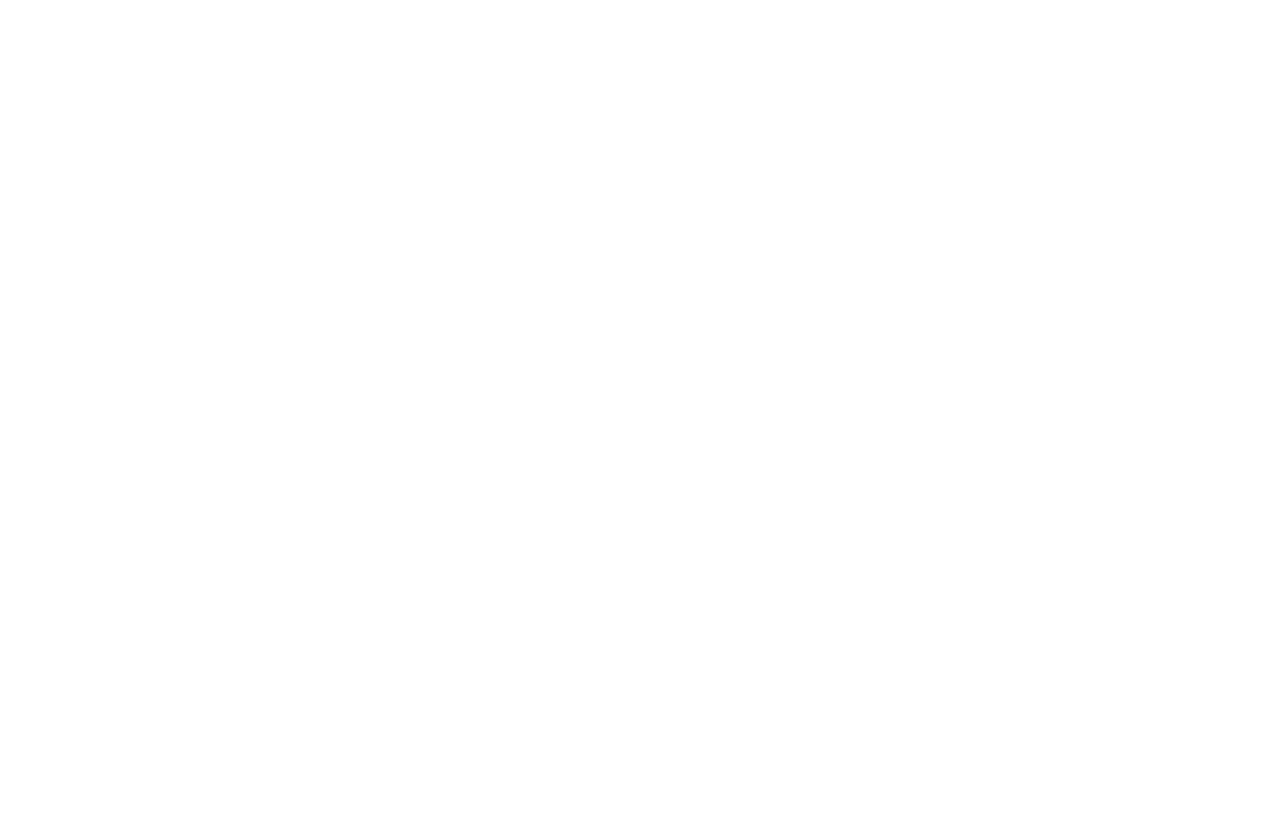
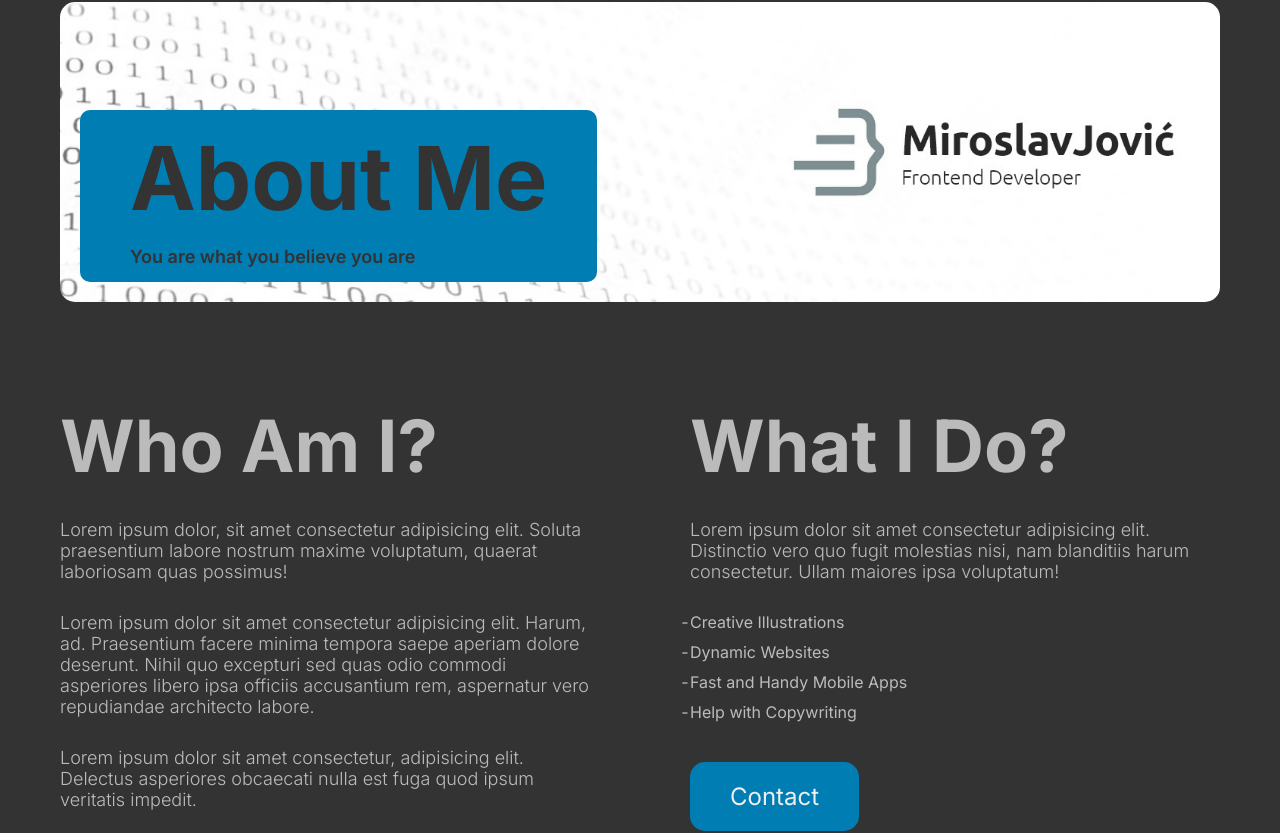
Before and after one commit to MirosBL45/jovic-dev, a Next.js app: page / in a window 1280 px wide. Shown: the part 1018-1851 px from the top of the page. Before the commit the page ends 1000 px from the top, so only its background shows below. Built offline with nearby package versions, Linux system fonts and the light colour scheme; no server answers.

Commit message:
about added in home page

```diff
--- a/src/app/page.js
+++ b/src/app/page.js
@@ -6,6 +6,7 @@
 
 //components
 import LinkButton from '@/components/Buttons/LinkButton';
+import About from '@/components/about/About';
 
 // style
 import styles from './page.module.css';
@@ -13,6 +14,7 @@
 
 export default function Home() {
   return (
+    <>
       <main className={`${styles.container} layoutContainerAll`}>
         <header className={styles.item}>
           <h1 className={styles.title}>
@@ -28,5 +30,7 @@
           <Image src={Hero} alt="jovic-dev hero" className='moveImage' />
         </div>
       </main>
+      <About />
+    </>
   );
 }
--- /dev/null
+++ b/src/components/about/About.jsx
@@ -0,0 +1,73 @@
+// react/next stuff
+import Image from 'next/image';
+
+//components
+import LinkButton from '@/components/Buttons/LinkButton';
+
+// data
+import { aboutData } from '@/utils/data';
+
+// style
+import styles from './about.module.css';
+import '@/app/globals.css';
+
+function About() {
+  return (
+    <div className={`${styles.container} layoutContainerAll`}>
+      <div className={styles.imgContainer}>
+        <Image
+          src={'/coverAbout.jpg'}
+          alt="jovic-dev"
+          width={0}
+          height={0}
+          sizes="100vw"
+        />
+        <header className={styles.imgText}>
+          <h2>About Me</h2>
+          <p>You are what you believe you are</p>
+        </header>
+      </div>
+      <section className={styles.textContainer}>
+        <article className={styles.item}>
+          <header>
+            <h2>Who Am I?</h2>
+          </header>
+          <p>
+            Lorem ipsum dolor, sit amet consectetur adipisicing elit. Soluta
+            praesentium labore nostrum maxime voluptatum, quaerat laboriosam
+            quas possimus!
+          </p>
+          <p>
+            Lorem ipsum dolor sit amet consectetur adipisicing elit. Harum, ad.
+            Praesentium facere minima tempora saepe aperiam dolore deserunt.
+            Nihil quo excepturi sed quas odio commodi asperiores libero ipsa
+            officiis accusantium rem, aspernatur vero repudiandae architecto
+            labore.
+          </p>
+          <p>
+            Lorem ipsum dolor sit amet consectetur, adipisicing elit. Delectus
+            asperiores obcaecati nulla est fuga quod ipsum veritatis impedit.
+          </p>
+        </article>
+        <article className={styles.item}>
+          <header>
+            <h2>What I Do?</h2>
+          </header>
+          <p>
+            Lorem ipsum dolor sit amet consectetur adipisicing elit. Distinctio
+            vero quo fugit molestias nisi, nam blanditiis harum consectetur.
+            Ullam maiores ipsa voluptatum!
+          </p>
+          <ul>
+            {aboutData.map(({ id, text }) => (
+              <li key={id}>{text}</li>
+            ))}
+          </ul>
+          <LinkButton text={'Contact'} url={'/contact'} />
+        </article>
+      </section>
+    </div>
+  );
+}
+
+export default About;
--- /dev/null
+++ b/src/components/about/about.module.css
@@ -0,0 +1,83 @@
+.imgContainer {
+  width: 100%;
+  height: 300px;
+  position: relative;
+  border-radius: var(--medium-border-radius);
+  overflow: hidden;
+}
+.imgContainer img {
+  transition: var(--transition);
+  filter: grayscale(90%);
+  object-fit: cover;
+  width: 100%;
+  height: 300px;
+}
+.imgContainer img:hover {
+  filter: grayscale(0%);
+}
+
+.imgText {
+  position: absolute;
+  bottom: 20px;
+  left: 20px;
+  background: var(--green-color);
+  color: var(--white-color);
+  padding: 15px 50px;
+  border-radius: var(--sm-border-radius);
+}
+.imgText h2 {
+  font-size: var(--large-font);
+}
+.imgText p {
+  margin-top: 15px;
+  font-weight: 600;
+  font-size: var(--ms-font);
+}
+
+.textContainer {
+  display: flex;
+  gap: 100px;
+  margin-top: 100px;
+}
+
+.item {
+  flex: 1;
+  display: flex;
+  flex-direction: column;
+  gap: 30px;
+}
+.item p {
+  font-size: 18px;
+  font-weight: 300;
+}
+.item ul li {
+  list-style-type: "-";
+  margin-bottom: 10px;
+}
+
+/* MEDIA QUERIES (medium screens) */
+@media screen and (max-width: 900px) {
+  .textContainer {
+    gap: 50px;
+  }
+  .imgText {
+    width: 70vw;
+    padding: 7px;
+  }
+  .imgText h2 {
+    font-size: var(--big-font);
+  }
+}
+/* MEDIA QUERIES (small screens) */
+@media screen and (max-width: 600px) {
+  .textContainer {
+    flex-direction: column;
+  }
+  .imgText {
+    width: 70vw;
+    padding: 7px;
+  }
+  .imgText h2 {
+    font-size: var(--mbs-font);
+  }
+}
--- /dev/null
+++ b/src/components/about/about.module.scss
@@ -0,0 +1,95 @@
+.imgContainer {
+    width: 100%;
+    height: 300px;
+    position: relative;
+    border-radius: var(--medium-border-radius);
+    overflow: hidden;
+
+    img {
+        transition: var(--transition);
+        filter: grayscale(90%);
+        object-fit: cover;
+        // image must have width: 100% and some height
+        width: 100%;
+        height: 300px;
+
+        &:hover {
+            filter: grayscale(0%);
+        }
+    }
+}
+
+.imgText {
+    position: absolute;
+    bottom: 20px;
+    left: 20px;
+    background: var(--green-color);
+    color: var(--white-color);
+    padding: 15px 50px;
+    border-radius: var(--sm-border-radius);
+
+    h2 {
+        font-size: var(--large-font);
+    }
+
+    p {
+        margin-top: 15px;
+        font-weight: 600;
+        font-size: var(--ms-font);
+    }
+}
+
+.textContainer {
+    display: flex;
+    gap: 100px;
+    margin-top: 100px;
+}
+
+.item {
+    flex: 1;
+    display: flex;
+    flex-direction: column;
+    gap: 30px;
+
+    p {
+        font-size: 18px;
+        font-weight: 300;
+    }
+
+    ul li {
+        list-style-type: "-";
+        margin-bottom: 10px;
+    }
+}
+
+/* MEDIA QUERIES (medium screens) */
+@media screen and (max-width: 900px) {
+    .textContainer {
+        gap: 50px;
+    }
+
+    .imgText {
+        width: 70vw;
+        padding: 7px;
+
+        h2 {
+            font-size: var(--big-font);
+        }
+    }
+}
+
+/* MEDIA QUERIES (small screens) */
+@media screen and (max-width: 600px) {
+    .textContainer {
+        flex-direction: column;
+    }
+
+    .imgText {
+        width: 70vw;
+        padding: 7px;
+
+        h2 {
+            font-size: var(--mbs-font);
+        }
+    }
+}
```
Also changed, not shown: public/coverAbout.jpg (added). Lines whose indentation alone changed are shown as unchanged.
